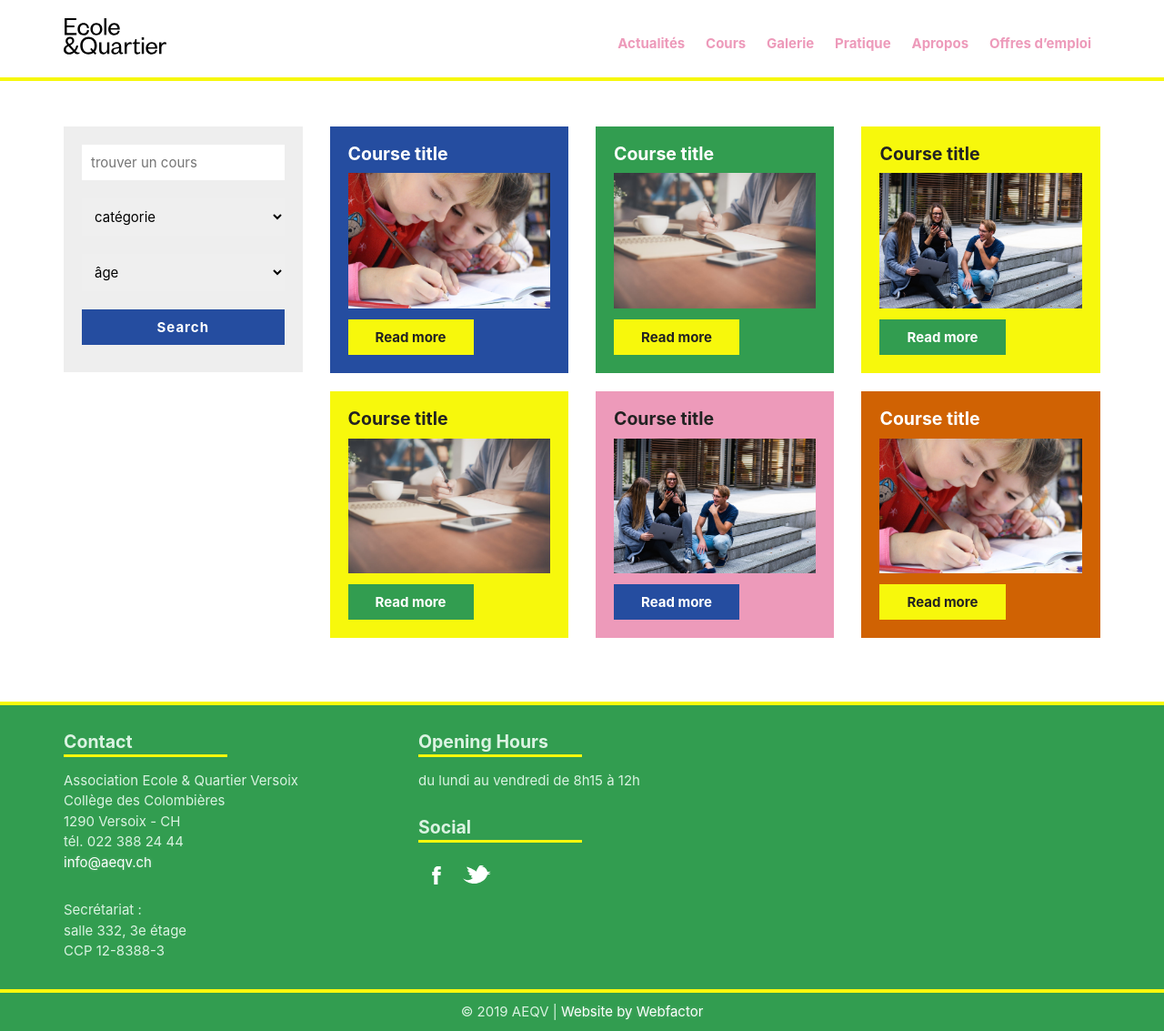
After one commit to chillydesign/aeqv_static, a PHP site: page /search.html in a window 1280 px wide. The commit adds this page. Shown: the whole page at 91% size. Run offline with PHP 8.4, Linux system fonts and the light colour scheme.

Commit message:
add search page

```diff
--- a/scss/style.scss
+++ b/scss/style.scss
@@ -32,9 +32,22 @@ section {
     padding: 20px;
     margin: 0 0 20px;
 
+    h3 {
+        a {
+            color: inherit;
+        }
+    }
+
+    a.button  {
+        margin-top: 10px;
+    }
+
+
     &.green_box {
         background-color: $green;
         color: white;
+
+
     }
     &.yellow_box {
         background-color: $yellow;
@@ -42,6 +55,7 @@ section {
 
         a.button {
             background-color: $green;
+    color: white;
         }
 
     }
@@ -172,9 +186,6 @@ section#home_page_search {
 
         }
         input[type="submit"], button {
-            background: $blue ;
-
-            color: white;
             text-indent: -10px;
             &:after {
                 content:'';
@@ -231,3 +242,18 @@ section#become_member { } // #become_member
     }
 
 }
+
+
+
+
+#search_results {
+    aside {
+        background: $light_grey;
+        padding: 20px 20px 10px;
+    }
+    form {
+        input, select, button {
+            margin-bottom: 20px;
+        }
+    }
+}
--- a/scss/typography.scss
+++ b/scss/typography.scss
@@ -103,4 +103,6 @@ input[type="submit"], button {
     cursor: pointer;
     font-weight: bold;
     letter-spacing: 1px;
+    background: $blue;
+    color: white;
 }
--- /dev/null
+++ b/search.html
@@ -0,0 +1,175 @@
+<!DOCTYPE html>
+<html lang="en">
+<head>
+    <meta charset="UTF-8">
+    <meta name="viewport" content="width=device-width, initial-scale=1.0">
+    <meta http-equiv="X-UA-Compatible" content="ie=edge">
+    <title>AEQV</title>
+    <link rel="stylesheet" href="css/style.css">
+</head>
+<body>
+
+
+    <header>
+        <div class="container">
+            <div class="header_inner">
+                <a href="index.html" id="branding">AEQV</a>
+                <nav>
+                    <ul>
+                        <li><a href="index.html">Actualités</a></li>
+                        <li><a href="search.html">Cours</a></li>
+                        <li><a href="index.html">Galerie</a></li>
+                        <li><a href="search.html">Pratique</a></li>
+                        <li><a href="index.html">Apropos</a></li>
+                        <li><a href="search.html">Offres d’emploi</a></li>
+                    </ul>
+                </nav>
+            </div>
+        </div>
+        <a href="#" id="menu_button">Menu</a>
+    </header>
+
+
+
+    <section id="search_results">
+        <div class="container">
+            <div class="row">
+
+                <div class="col-sm-3">
+                    <aside>
+                        <form action="search.html">
+
+                            <input type="text" name="keyword" id="keyword" placeholder="trouver un cours" />
+                            <select name="category" id="category">
+                                <option value="">catégorie</option>
+                                <option value="First">First</option>
+                                <option value="Second">Second</option>
+                                <option value="Third">Third</option>
+                            </select>
+                            <select name="age" id="age">
+                                <option value="">âge</option>
+                                <option value="First">First</option>
+                                <option value="Second">Second</option>
+                                <option value="Third">Third</option>
+                            </select>
+                            <button type="submit" name="search_course">Search</button>
+
+                        </form>
+                    </aside>
+                </div><!-- end of col -->
+                <div class="col-sm-9">
+
+                    <div class="row">
+                        <div class="col-sm-4">
+                            <div class="box blue_box">
+                                <h3><a href="#">Course title</a></h3>
+                                <img src="images/students1.jpg" alt="" />
+                                <a href="#" class="button">Read more</a>
+
+                            </div>
+                        </div>
+                        <div class="col-sm-4">
+                            <div class="box green_box">
+                                <h3><a href="#">Course title</a></h3>
+                                <img src="images/students2.jpg" alt="" />
+                                <a href="#" class="button">Read more</a>
+                            </div>
+                        </div>
+                        <div class="col-sm-4">
+                            <div class="box yellow_box">
+                                <h3><a href="#">Course title</a></h3>
+                                <img src="images/students3.jpg" alt="" />
+                                <a href="#" class="button">Read more</a>
+                            </div>
+                        </div>
+                    </div>
+                    <div class="row">
+                        <div class="col-sm-4">
+                            <div class="box yellow_box">
+                                <h3><a href="#">Course title</a></h3>
+                                <img src="images/students2.jpg" alt="" />
+                                <a href="#" class="button">Read more</a>
+
+                            </div>
+                        </div>
+                        <div class="col-sm-4">
+                            <div class="box pink_box">
+                                <h3><a href="#">Course title</a></h3>
+                                <img src="images/students3.jpg" alt="" />
+                                <a href="#" class="button">Read more</a>
+                            </div>
+                        </div>
+                        <div class="col-sm-4">
+                            <div class="box brown_box">
+                                <h3><a href="#">Course title</a></h3>
+                                <img src="images/students1.jpg" alt="" />
+                                <a href="#" class="button">Read more</a>
+                            </div>
+                        </div>
+                    </div>
+
+
+
+
+                </div><!-- end of col -->
+            </div>
+        </div>
+    </section>
+
+
+    <footer>
+
+
+        <div class="container">
+            <div class="row">
+                <div class="col-sm-4">
+
+                    <h3>Contact</h3>
+                    <p>Association Ecole & Quartier Versoix <br>
+                        Collège des Colombières <br>
+                        1290 Versoix - CH <br>
+                        tél. 022 388 24 44 <br>
+                        <a href="mailto:info@aeqv.ch">info@aeqv.ch</a>
+                    </p>
+
+                    <p>Secrétariat : <br>
+                        salle 332, 3e étage<br>
+                        CCP 12-8388-3<br>
+                    </p>
+
+                </div><!-- END OF COL -->
+                <div class="col-sm-4">
+                    <h3>Opening Hours</h3>
+                    <p>du lundi au vendredi de 8h15 à 12h </p>
+
+
+                    <h3>Social</h3>
+                    <p>
+                        <a class="social_icon facebook_icon" href="facebook">Facebook</a>
+                        <a class="social_icon twitter_icon" href="twitter">twitter</a>
+                    </p>
+                </div>
+                <div class="col-sm-4">
+
+
+                </div><!-- END OF COL -->
+            </div>
+        </div>
+
+
+
+
+        <p id="copyright_notice">
+            &copy; 2019 AEQV |
+            <a href="https://webfactor.ch" target="_blank">Website by Webfactor</a>
+        </p>
+
+
+    </footer>
+
+
+    <script type="text/javascript" src="js/jquery.min.js"></script>
+    <script type="text/javascript" src="js/slick.min.js"></script>
+    <script type="text/javascript" src="js/scripts.js"></script>
+</body>
+</html>
```
Also changed, not shown: index.html (+28 -30 lines), css/style.css.
